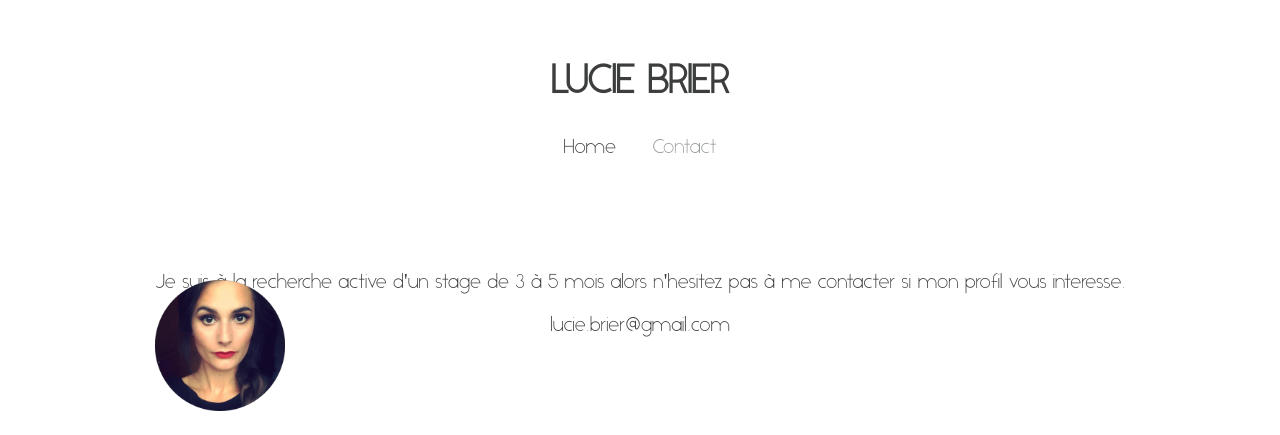
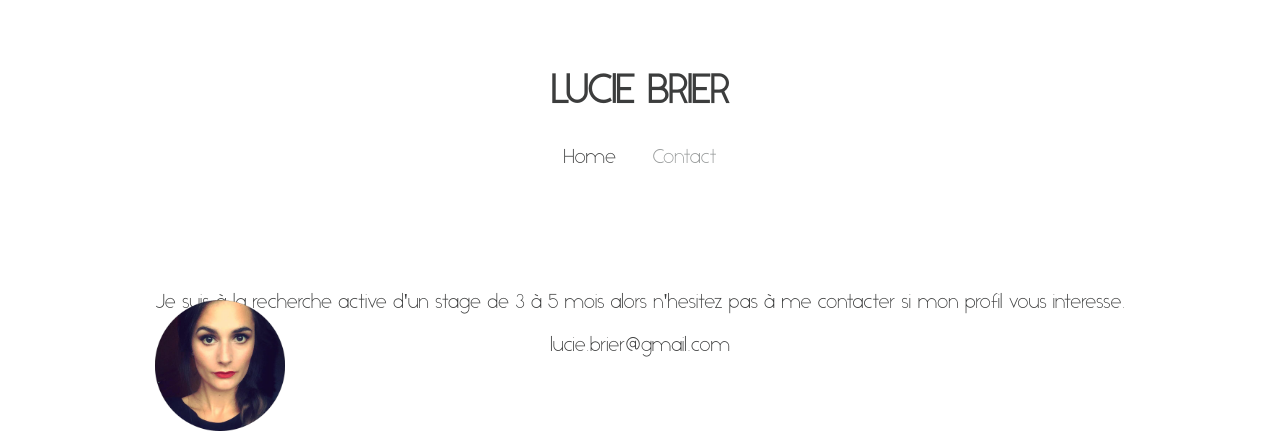
Before and after one commit to LucieITStart/Mon-CV, a plain HTML site: page contact.html in a window 1280 px wide. Shown: the top 435 px of the page. Drawn offline with Linux system fonts and the light colour scheme.

Commit message:
Version 2

```diff
--- a/assests/styles.css
+++ b/assests/styles.css
@@ -28,7 +28,7 @@ a :hover{
 
 header{
     margin: 10px;
-    padding: 20px;
+    padding: 30px;
     display: block;
     text-align: center;
 }
@@ -83,7 +83,6 @@ progress[value] {
 
 progress{
     margin-left: 20px;
-
 }
 
 #experiences {
```
Also changed, not shown: index.html (+1 -1 lines), assests/images/photoprofil.jpg (deleted), 1 other file.
